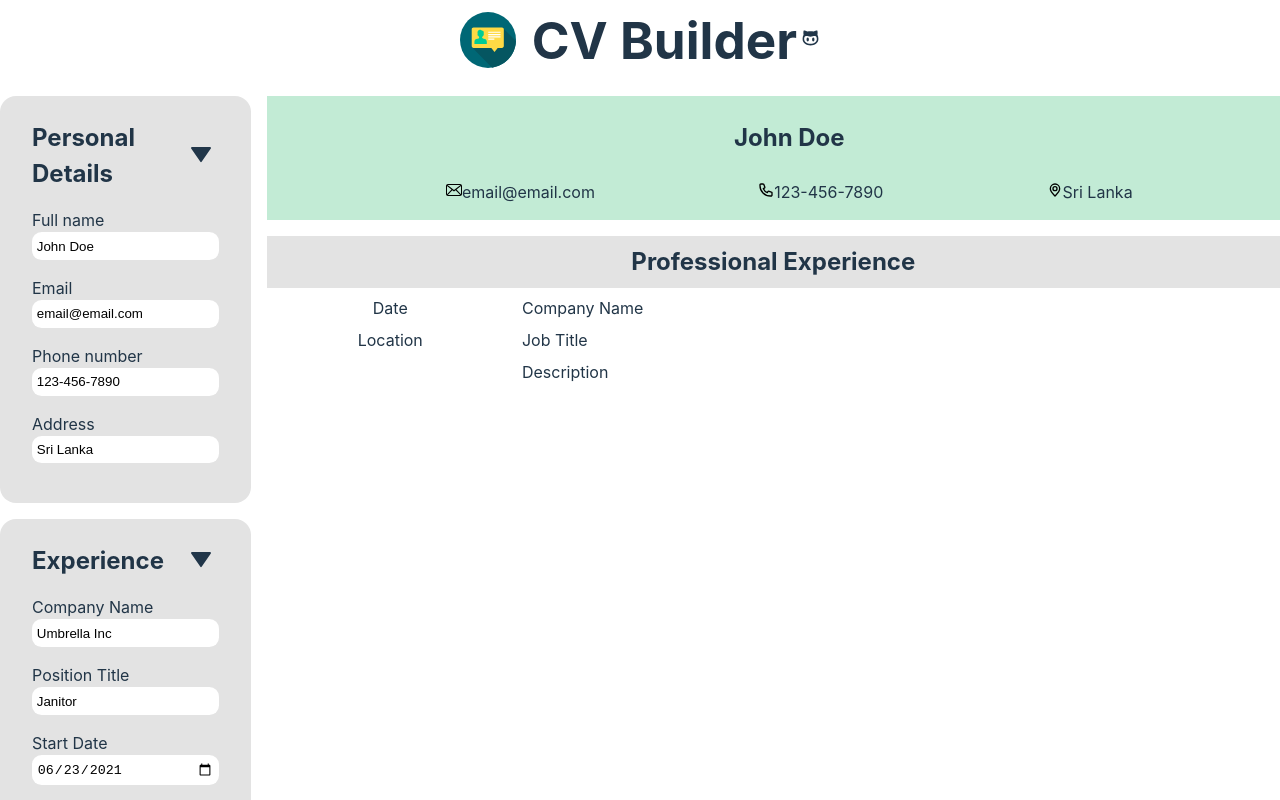
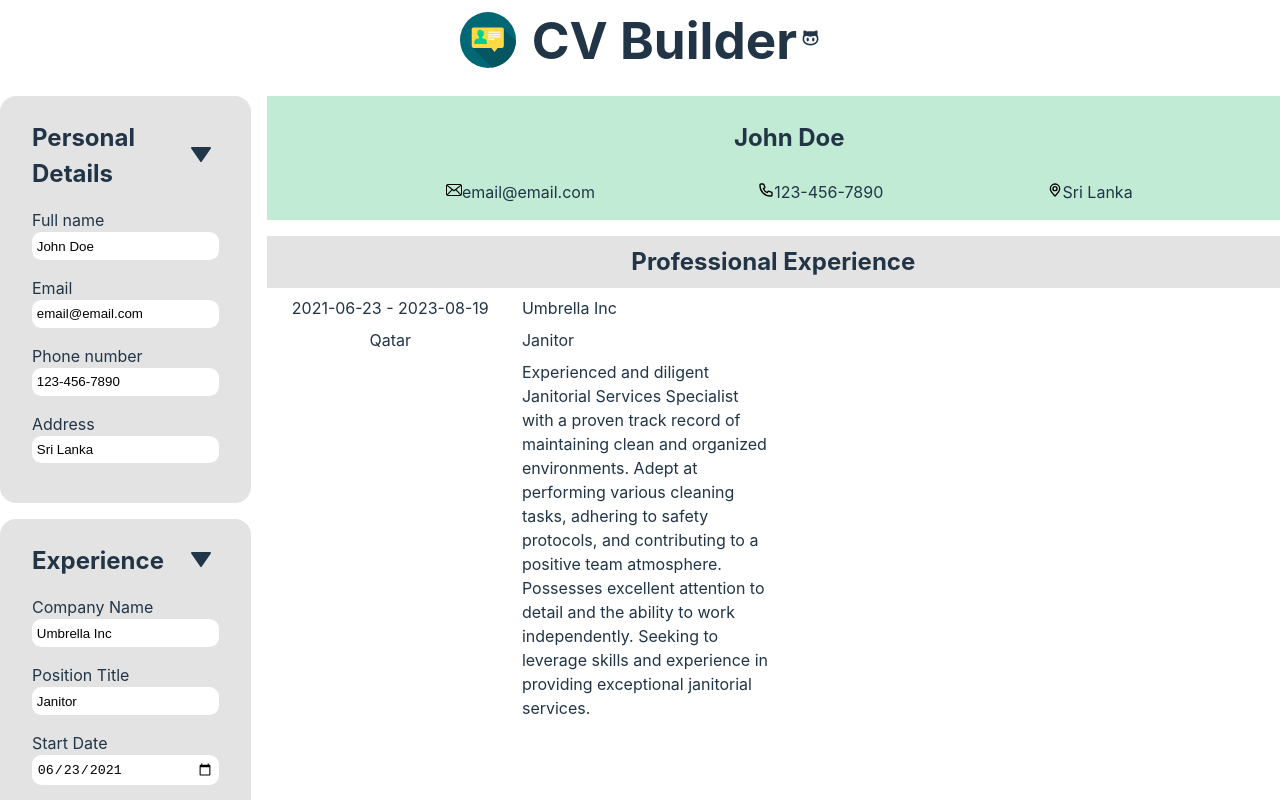
Before and after one commit to zakrnem/cv-builder, a React (Vite) app: page / in a window 1280 px wide. Shown: the top 800 px of the page. Built offline with nearby package versions, Linux system fonts and the light colour scheme.

Commit message:
Add state values into Experience component

```diff
--- a/src/components/CVexperience.jsx
+++ b/src/components/CVexperience.jsx
@@ -11,11 +11,11 @@ function CVexperience({
   return (
     <div className="cv-experience">
       <h2>Professional Experience</h2>
-      <div className="date">Date</div>
-      <div className="location">Location</div>
-      <div className="company">Company Name</div>
-      <div className="job-title">Job Title</div>
-      <div className="description">Description</div>
+      <div className="date">{startDate} - {endDate}</div>
+      <div className="location">{location}</div>
+      <div className="company">{company}</div>
+      <div className="job-title">{position}</div>
+      <div className="description">{description}</div>
     </div>
   );
 }
```
